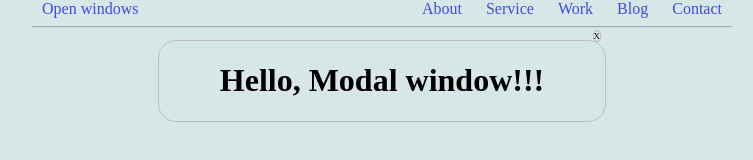
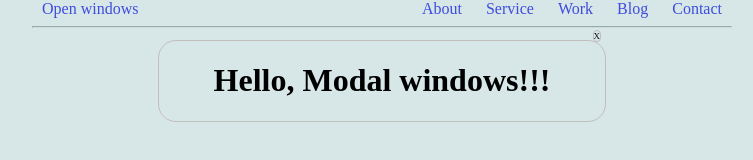
Before and after one commit to oralsyn/modal_windows, a plain HTML site: page index.html in a window 1280 px wide. Both pictures are taken after a click on the link "Open windows". Shown: the whole page, without its empty margins (258-1011 px from the left). Drawn offline with Linux system fonts and the light colour scheme.

Commit message:
Update index.html

```diff
--- a/index.html
+++ b/index.html
@@ -23,7 +23,7 @@
 			<div class="modal" id="modal">
 				<div class="folder">
 					<a href="#" class="close"><span>X</span></a>
-					<h1>Hello, Modal window!!! </h1>
+					<h1>Hello, Modal windows!!! </h1>
 				</div>
 			</div>
 			<hr>
```
